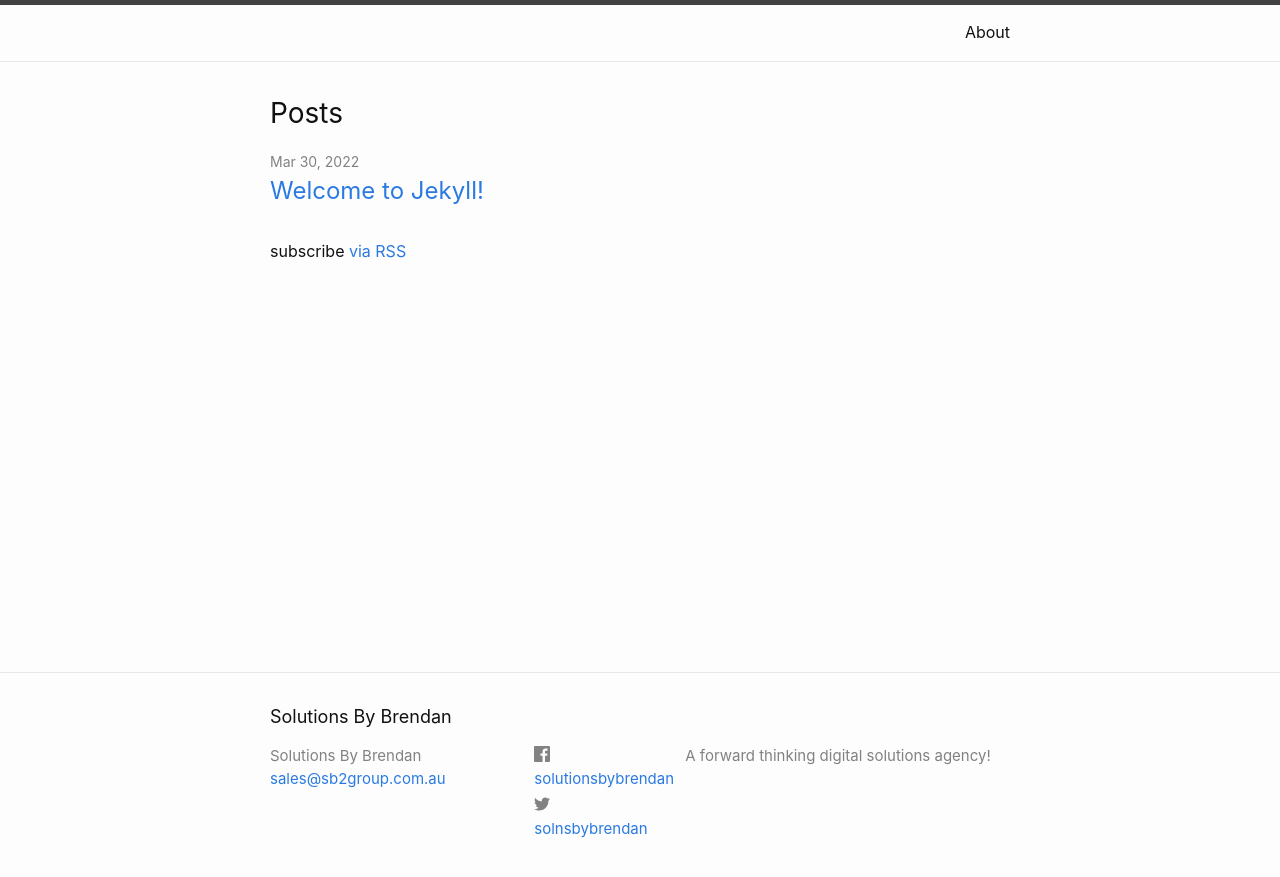
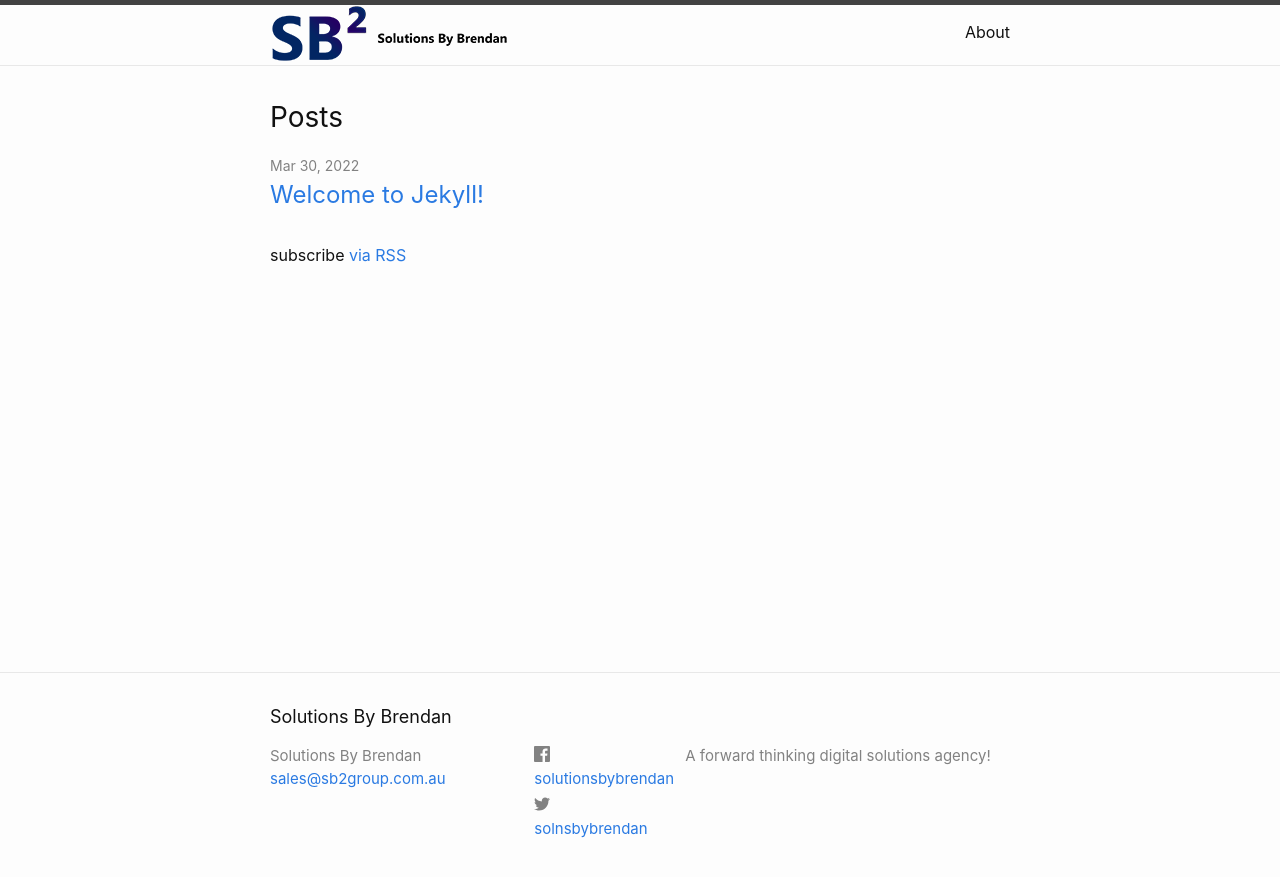
Before and after one commit to iKill101/sb2-grp, a Jekyll site: the page built from index.markdown, in a window 1280 px wide. Shown: the top 877 px of the page. Built offline with Jekyll 4.4.1, drawn with Linux system fonts in a browser that asks for light colours.

Commit message:
fixed bug in header code

```diff
--- a/_includes/header.html
+++ b/_includes/header.html
@@ -6,9 +6,9 @@
     <!-- DEFAULT HEADER TEXT
     <a class="site-title" rel="author" href="{{ "/" | relative_url }}">{{ site.title | escape }}</a>
     -->
-    <a class="site-title" rel="author" href="{{ "/" | relative_url }}>
+    <a class="site-title" rel="author" href="{{ "/" | relative_url }}">
       {%- if site.title-logo -%}
-        <img src="{{site.title-logo | relative_url }}" alt="{{ site.title | escape }}" />
+        <img src="{{ site.title-logo | relative_url }}" alt="{{ site.title | escape }}" />
         {%- else -%}
         {{ site.title | escape }}
       {%- endif -%}
```
